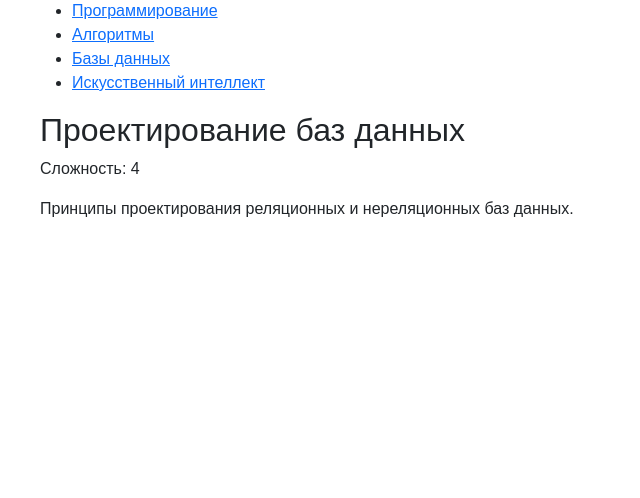
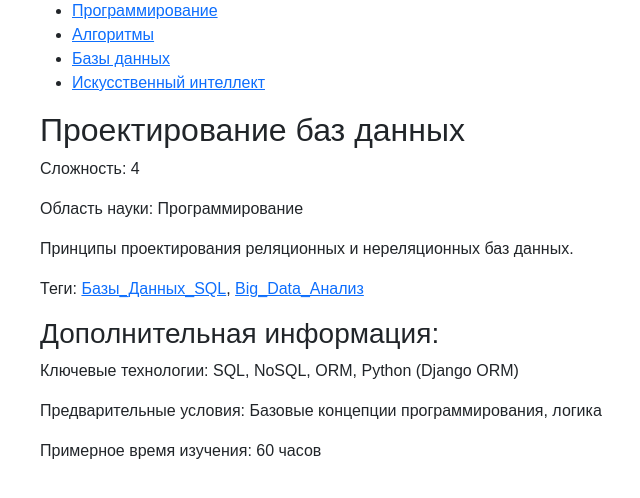
Before and after one commit to SergoSektor/WEB_labs, a Django app: a page that uses cs/templates/cs/concept_detail.html in a window 1280 px wide. Shown: the part 191-689 px from the top of the page, without its empty margins (42-682 px from the left). Run offline with Django 4.2, Linux system fonts and the light colour scheme; data comes from the database, SQL or seed files in the repository; both versions use the stored data as it was after the commit.

Commit message:
лабораторная работа 8

```diff
--- a/cs/admin.py
+++ b/cs/admin.py
@@ -1,4 +1,7 @@
 from django.contrib import admin
-from .models import ComputerScienceConcept
+from .models import ComputerScienceConcept, FieldOfStudy, ConceptDetail, Tag
 
 admin.site.register(ComputerScienceConcept)
+admin.site.register(FieldOfStudy)
+admin.site.register(ConceptDetail)
+admin.site.register(Tag)
--- a/cs/models.py
+++ b/cs/models.py
@@ -1,5 +1,18 @@
 from django.db import models
 from django.urls import reverse
+from django.utils.text import slugify # Импортируем slugify
+
+# Модель для областей компьютерных наук
+class FieldOfStudy(models.Model):
+    name = models.CharField(max_length=255, verbose_name="Область науки")
+    description = models.TextField(blank=True, verbose_name="Описание области")
+
+    class Meta:
+        verbose_name = "Область науки"
+        verbose_name_plural = "Области науки"
+
+    def __str__(self):
+        return self.name
 
 # Пользовательский менеджер для выборки только опубликованных записей
 class PublishedManager(models.Manager):
@@ -21,6 +34,16 @@ class ComputerScienceConcept(models.Model):
     time_update = models.DateTimeField(auto_now=True, verbose_name="Время обновления")
     is_published = models.BooleanField(choices=Status.choices, default=Status.DRAFT, verbose_name="Публикация")
 
+    # Связь один-ко-многим с FieldOfStudy
+    field_of_study = models.ForeignKey(
+        FieldOfStudy,
+        on_delete=models.CASCADE,
+        related_name='concepts',
+        verbose_name="Область науки",
+        null=True,
+        blank=True
+    )
+
     objects = models.Manager()         # Стандартный менеджер
     published = PublishedManager()       # Пользовательский менеджер для опубликованных записей
 
@@ -35,3 +58,50 @@ class ComputerScienceConcept(models.Model):
 
     def get_absolute_url(self):
         return reverse('concept_detail', kwargs={'concept_slug': self.slug})
+
+# Модель для расширенной информации о концепции (OneToOne)
+class ConceptDetail(models.Model):
+    concept = models.OneToOneField(
+        ComputerScienceConcept,
+        on_delete=models.CASCADE,
+        related_name='detail',
+        verbose_name="Концепция"
+    )
+    core_technologies = models.TextField(blank=True, verbose_name="Ключевые технологии")
+    prerequisites = models.TextField(blank=True, verbose_name="Предварительные условия")
+    estimated_learning_time = models.PositiveIntegerField(verbose_name="Примерное время изучения (часы)", null=True, blank=True)
+
+    class Meta:
+        verbose_name = "Детали концепции"
+        verbose_name_plural = "Детали концепций"
+
+    def __str__(self):
+        return f"Детали {self.concept.title}"
+
+# Модель для тегов (Many-to-Many)
+class Tag(models.Model):
+    name = models.CharField(max_length=50, unique=True, verbose_name="Тег")
+    slug = models.SlugField(max_length=50, unique=True, db_index=True, verbose_name="URL тега") # Убрал default='default-slug'
+
+    class Meta:
+        verbose_name = "Тег"
+        verbose_name_plural = "Теги"
+
+    def __str__(self):
+        return self.name
+
+    def save(self, *args, **kwargs):
+        if not self.slug:
+            self.slug = slugify(self.name)
+        super().save(*args, **kwargs)
+
+    def get_absolute_url(self):
+        return reverse('concepts_by_tag', kwargs={'tag_slug': self.slug})
+
+# Добавляем ManyToManyField в ComputerScienceConcept после определения Tag
+ComputerScienceConcept.add_to_class('tags', models.ManyToManyField(
+    Tag,
+    related_name='concepts',
+    verbose_name="Теги",
+    blank=True
+))
--- a/cs/templates/cs/concept_detail.html
+++ b/cs/templates/cs/concept_detail.html
@@ -5,7 +5,25 @@
 {% block content %}
   <h2>{{ concept.title }}</h2>
   <p>Сложность: {{ concept.difficulty }}</p>
+  {% if concept.field_of_study %}
+    <p>Область науки: {{ concept.field_of_study.name }}</p>
+  {% endif %}
   <div>
       {{ concept.description|linebreaks }}
   </div>
+
+  {% if concept.tags.all %}
+    <p>Теги:
+      {% for tag in concept.tags.all %}
+        <a href="{{ tag.get_absolute_url }}">{{ tag.name }}</a>{% if not forloop.last %}, {% endif %}
+      {% endfor %}
+    </p>
+  {% endif %}
+
+  {% if concept.detail %}
+    <h3>Дополнительная информация:</h3>
+    <p>Ключевые технологии: {{ concept.detail.core_technologies }}</p>
+    <p>Предварительные условия: {{ concept.detail.prerequisites }}</p>
+    <p>Примерное время изучения: {{ concept.detail.estimated_learning_time }} часов</p>
+  {% endif %}
 {% endblock %}
--- a/cs/urls.py
+++ b/cs/urls.py
@@ -16,6 +16,8 @@ urlpatterns = [
     path('go-home/', views.redirect_example, name='go_home'),
     path('hello/', views.get_params_example, name='hello'),
     path('category/<int:cat_id>/', views.category, name='category'),
+    path('tags/', views.tags_list, name='tags_list'),
+    path('tag/<slug:tag_slug>/', views.concepts_by_tag, name='concepts_by_tag'),
 ]
 
 handler404 = 'cs.views.custom_404'
--- a/cs/views.py
+++ b/cs/views.py
@@ -1,6 +1,6 @@
 from django.shortcuts import render, redirect, get_object_or_404
 from django.http import Http404, HttpResponse
-from .models import ComputerScienceConcept # Импортируем нашу новую модель
+from .models import ComputerScienceConcept, Tag # Импортируем нашу новую модель и Tag
 
 def index(request):
     concepts = ComputerScienceConcept.published.all()  # Получаем только опубликованные концепции
@@ -33,6 +33,24 @@ def cs_detail(request, concept_slug):
     }
     return render(request, 'cs/concept_detail.html', context=data)
 
+def tags_list(request):
+    tags = Tag.objects.all()
+    data = {
+        'title': 'Теги',
+        'tags': tags,
+    }
+    return render(request, 'cs/tags_list.html', context=data)
+
+def concepts_by_tag(request, tag_slug):
+    tag = get_object_or_404(Tag, slug=tag_slug)
+    concepts = ComputerScienceConcept.published.filter(tags=tag)
+    data = {
+        'title': f'Концепции по тегу: {tag.name}',
+        'concepts': concepts,
+        'tag': tag,
+    }
+    return render(request, 'cs/concepts_by_tag.html', context=data)
+
 def archive(request, year):
     if year > 2025:
         raise Http404("Нет данных за этот год")
```
Also changed, not shown: cs/templates/cs/concepts_by_tag.html (added, +16 -0 lines), cs/templates/cs/tags_list.html (added, +12 -0 lines), cs/migrations/0001_initial.py, db.sqlite3, 1 other file.
